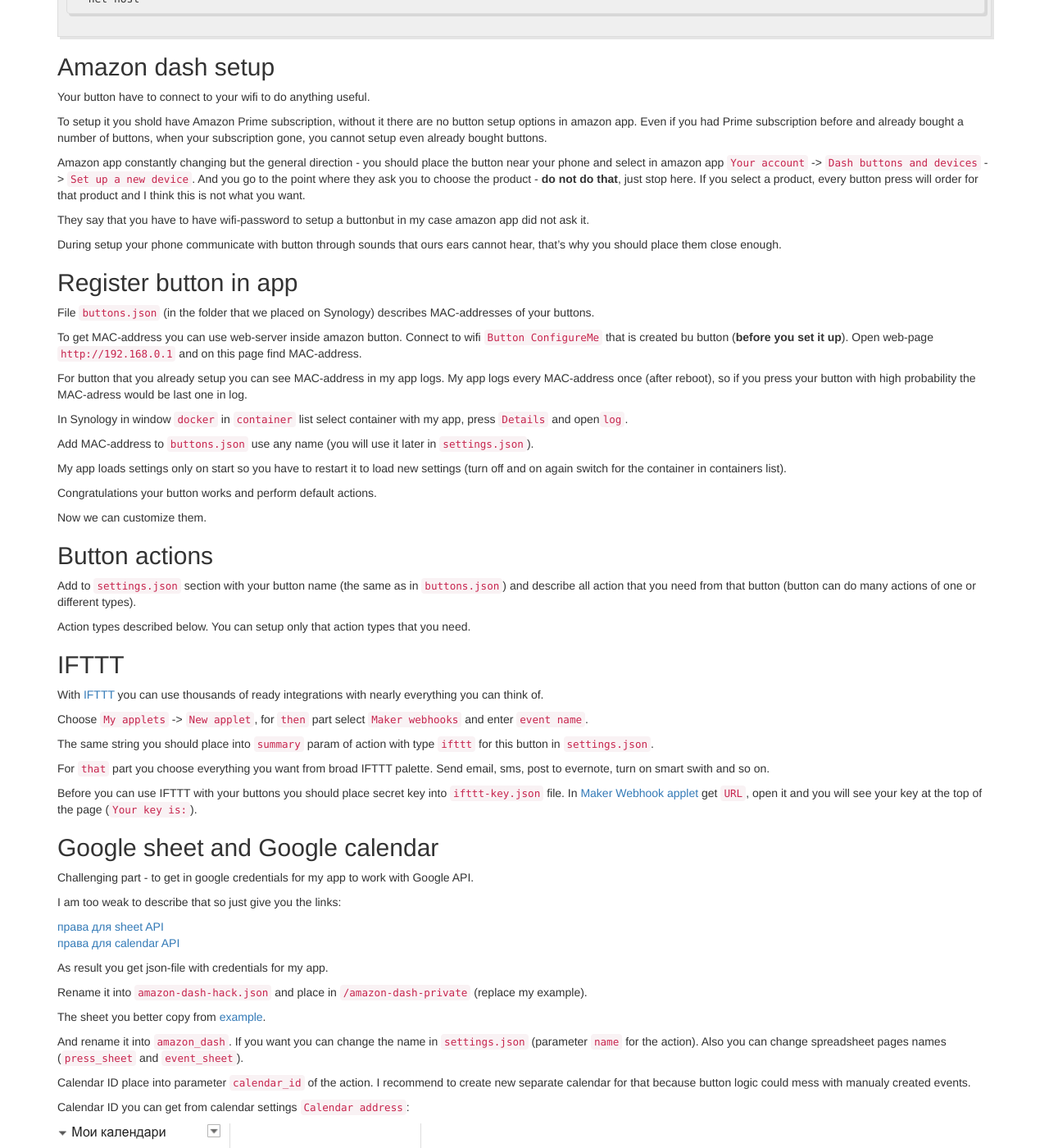
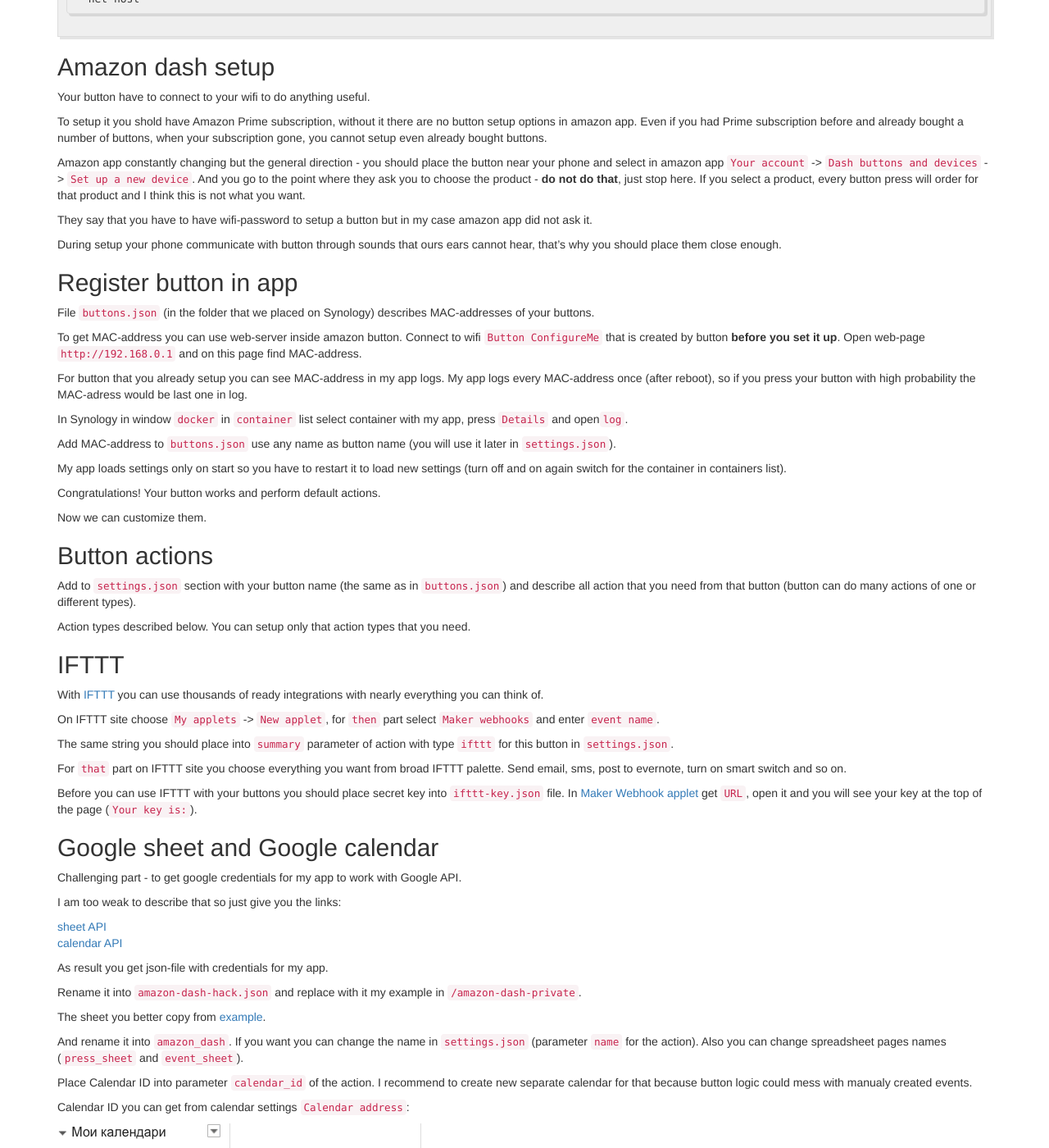
Before and after one commit to andgineer/sorokin.engineer, a Jekyll site: the page built from posts/en/_posts/2016-10-14-amazon_dash_install.md, in a window 1280 px wide and 1400 px high, scrolled down 2954 px. Shown: the whole window at 82% size. Built offline with Jekyll 4.4.1, drawn with Linux system fonts in a browser that asks for light colours; nearby versions of some CDN libraries; comment, search, counter and statistics services are not loaded; some of the changed text lies outside the part shown.

Commit message:
proof reading

```diff
--- a/posts/en/_posts/2016-10-14-amazon_dash_install.md
+++ b/posts/en/_posts/2016-10-14-amazon_dash_install.md
@@ -67,7 +67,7 @@
 And you go to the point where they ask you to choose the product - **do not do that**, just stop here.
 If you select a product, every button press will order for that product and I think this is not what you want.
 
-They say that you have to have wifi-password to setup a buttonbut in my case amazon app did not
+They say that you have to have wifi-password to setup a button but in my case amazon app did not
 ask it.
 
 During setup your phone communicate with button through sounds that ours ears cannot hear, that's why
@@ -78,7 +78,7 @@
 File `buttons.json` (in the folder that we placed on Synology) describes MAC-addresses of your buttons.
 
 To get MAC-address you can use web-server inside amazon button. Connect to wifi `Button ConfigureMe`
-that is created bu button (**before you set it up**).
+that is created by button **before you set it up**.
 Open web-page `http://192.168.0.1` and on this page find MAC-address.
 
 For button that you already setup you can see MAC-address in my app logs.
@@ -88,12 +88,12 @@
 In Synology in window `docker` in `container` list select container with my app, press `Details` and
 open`log`.
 
-Add MAC-address to `buttons.json` use any name (you will use it later in `settings.json`).
+Add MAC-address to `buttons.json` use any name as button name (you will use it later in `settings.json`).
 
 My app loads settings only on start so you have to restart it to load new settings
 (turn off and on again switch for the container in containers list).
 
-Congratulations your button works and perform default actions.
+Congratulations! Your button works and perform default actions.
 
 Now we can customize them.
 
@@ -111,13 +111,14 @@
 With [IFTTT](https://ifttt.com) you can use thousands of ready integrations with nearly everything you
 can think of.
 
-Choose `My applets` -> `New applet`, for `then` part select `Maker webhooks` and enter `event name`.
+On IFTTT site choose `My applets` -> `New applet`, for `then` part select `Maker webhooks` and enter `event name`.
 
-The same string you should place into `summary` param of action with type `ifttt` for this button in
+The same string you should place into `summary` parameter of action with type `ifttt` for this button in
 `settings.json`.
 
-For `that` part you choose everything you want from broad IFTTT palette. Send email, sms, post to evernote,
-turn on smart swith and so on.
+For `that` part on IFTTT site you choose everything you want from broad IFTTT palette.
+Send email, sms, post to evernote,
+turn on smart switch and so on.
 
 Before you can use IFTTT with your buttons you should place secret key into `ifttt-key.json` file.
 In [Maker Webhook applet](https://ifttt.com/services/maker_webhooks/settings) get
@@ -125,16 +126,16 @@
 
 ## Google sheet and Google calendar
 
-Challenging part - to get in google credentials for my app to work with Google API.
+Challenging part - to get google credentials for my app to work with Google API.
 
 I am too weak to describe that so just give you the links:
-* [права для sheet API](https://console.developers.google.com/start/api?id=sheets.googleapis.com)
-* [права для calendar API](https://console.developers.google.com/start/api?id=calendar)
+- [sheet API](https://console.developers.google.com/start/api?id=sheets.googleapis.com)
+- [calendar API](https://console.developers.google.com/start/api?id=calendar)
 
 As result you get json-file with credentials for my app.
 
-Rename it into `amazon-dash-hack.json` and place in
-`/amazon-dash-private` (replace my example).
+Rename it into `amazon-dash-hack.json` and replace with it my example in
+`/amazon-dash-private`.
 
 The sheet you better copy from
 [example](https://docs.google.com/spreadsheets/d/1m2NNfdKIb3JDieBZEBL5e15-6wx_BUf7rxyP2CwOekY/edit#gid=0).
@@ -144,7 +145,7 @@
 Also you can change spreadsheet pages names
 (`press_sheet` and `event_sheet`).
 
-Calendar ID place into parameter `сalendar_id` of the action. I recommend to create new
+Place Calendar ID into parameter `сalendar_id` of the action. I recommend to create new
 separate calendar for that because button logic could mess with manualy created events.
 
 Calendar ID you can get from calendar settings
```
Also changed, not shown: other parts of posts/en/_posts/2016-10-14-amazon_dash_install.md (+1 -1 lines), posts/en/_posts/2016-10-14-amazon_dash.md (+10 -10 lines), posts/ru/_posts/2016-10-14-amazon_dash.md (+3 -3 lines).
